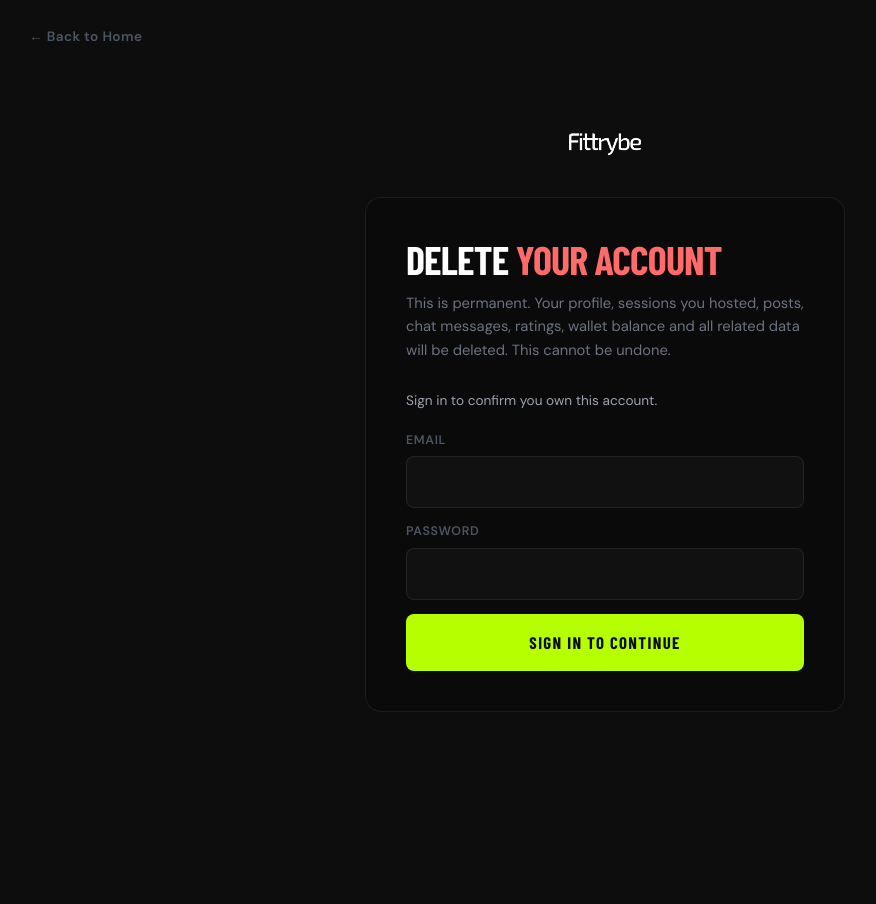
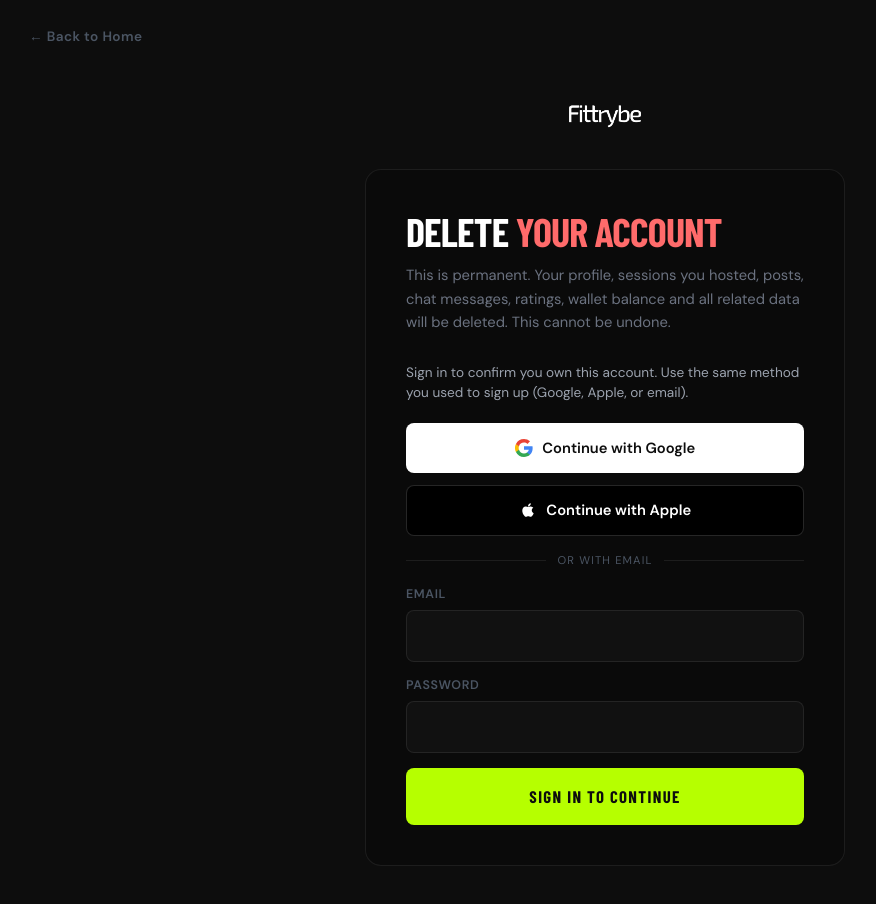
Before and after one commit to steve-mir/fittrybe, a Next.js app: page /account/delete in a window 1280 px wide. Shown: the top 904 px of the page, without its empty margins (35-911 px from the left). Before the commit the page ends 800 px from the top, so only its background shows below. Built offline with nearby package versions, Linux system fonts and the light colour scheme; no server answers; a web font is replaced by a local one.

Commit message:
Added signin with gmail and apple

```diff
--- a/app/account/delete/DeleteAccountClient.tsx
+++ b/app/account/delete/DeleteAccountClient.tsx
@@ -40,6 +40,25 @@
   marginBottom: "0.4rem",
 };
 
+function GoogleIcon() {
+  return (
+    <svg width="18" height="18" viewBox="0 0 18 18" aria-hidden="true">
+      <path fill="#4285F4" d="M17.64 9.2c0-.64-.06-1.25-.17-1.84H9v3.48h4.84a4.14 4.14 0 0 1-1.8 2.71v2.26h2.92c1.7-1.57 2.68-3.88 2.68-6.61z" />
+      <path fill="#34A853" d="M9 18c2.43 0 4.47-.8 5.96-2.18l-2.92-2.26c-.8.54-1.84.86-3.04.86-2.34 0-4.32-1.58-5.03-3.7H.96v2.32A9 9 0 0 0 9 18z" />
+      <path fill="#FBBC05" d="M3.97 10.71a5.4 5.4 0 0 1 0-3.42V4.97H.96a9 9 0 0 0 0 8.06l3-2.32z" />
+      <path fill="#EA4335" d="M9 3.58c1.32 0 2.5.45 3.44 1.34l2.58-2.58A9 9 0 0 0 9 0 9 9 0 0 0 .96 4.96l3 2.33A5.36 5.36 0 0 1 9 3.58z" />
+    </svg>
+  );
+}
+
+function AppleIcon() {
+  return (
+    <svg width="18" height="18" viewBox="0 0 24 24" aria-hidden="true" fill="currentColor">
+      <path d="M17.05 20.28c-.98.95-2.05.8-3.08.35-1.09-.46-2.09-.48-3.24 0-1.44.62-2.2.44-3.06-.35C2.79 15.25 3.51 7.59 9.05 7.31c1.35.07 2.29.74 3.08.8 1.18-.24 2.31-.93 3.57-.84 1.51.12 2.65.72 3.4 1.8-3.12 1.87-2.38 5.98.48 7.13-.57 1.5-1.31 2.99-2.54 4.09zM12.03 7.25c-.15-2.23 1.66-4.07 3.74-4.25.29 2.58-2.34 4.5-3.74 4.25z" />
+    </svg>
+  );
+}
+
 export default function DeleteAccountClient() {
   const router = useRouter();
   const [user, setUser] = useState<User | null>(null);
@@ -49,6 +68,7 @@
   const [email, setEmail] = useState("");
   const [password, setPassword] = useState("");
   const [signingIn, setSigningIn] = useState(false);
+  const [oauthBusy, setOauthBusy] = useState<"google" | "apple" | null>(null);
 
   // confirm form
   const [confirmText, setConfirmText] = useState("");
@@ -97,6 +117,23 @@
       return;
     }
     setPassword("");
+  }
+
+  async function handleOAuth(provider: "google" | "apple") {
+    setError(null);
+    setOauthBusy(provider);
+    const { error: err } = await supabase.auth.signInWithOAuth({
+      provider,
+      options: {
+        redirectTo: `${window.location.origin}/account/delete`,
+      },
+    });
+    if (err) {
+      setOauthBusy(null);
+      setError(err.message);
+      triggerShake();
+    }
+    // On success the browser is redirected away — no further state change here.
   }
 
   async function handleDelete() {
@@ -232,8 +269,70 @@
               /* ── Step 1: sign in ────────────────────────────────────────── */
               <>
                 <p style={{ fontSize: "0.85rem", color: "#9CA3AF", marginBottom: "1.25rem" }}>
-                  Sign in to confirm you own this account.
+                  Sign in to confirm you own this account. Use the same method
+                  you used to sign up (Google, Apple, or email).
                 </p>
+
+                {/* OAuth buttons */}
+                <div style={{ display: "flex", flexDirection: "column", gap: "0.75rem", marginBottom: "1rem" }}>
+                  <button
+                    onClick={() => handleOAuth("google")}
+                    disabled={oauthBusy !== null || signingIn}
+                    style={{
+                      display: "flex",
+                      alignItems: "center",
+                      justifyContent: "center",
+                      gap: "0.6rem",
+                      width: "100%",
+                      background: "#fff",
+                      color: "#0D0D0D",
+                      border: "none",
+                      borderRadius: 8,
+                      padding: "0.85rem 1rem",
+                      fontSize: "0.92rem",
+                      fontWeight: 600,
+                      cursor: oauthBusy !== null || signingIn ? "not-allowed" : "pointer",
+                      opacity: oauthBusy === "google" ? 0.7 : 1,
+                    }}
+                  >
+                    <GoogleIcon />
+                    {oauthBusy === "google" ? "Redirecting…" : "Continue with Google"}
+                  </button>
+
+                  <button
+                    onClick={() => handleOAuth("apple")}
+                    disabled={oauthBusy !== null || signingIn}
+                    style={{
+                      display: "flex",
+                      alignItems: "center",
+                      justifyContent: "center",
+                      gap: "0.6rem",
+                      width: "100%",
+                      background: "#000",
+                      color: "#fff",
+                      border: "1px solid rgba(255,255,255,0.15)",
+                      borderRadius: 8,
+                      padding: "0.85rem 1rem",
+                      fontSize: "0.92rem",
+                      fontWeight: 600,
+                      cursor: oauthBusy !== null || signingIn ? "not-allowed" : "pointer",
+                      opacity: oauthBusy === "apple" ? 0.7 : 1,
+                    }}
+                  >
+                    <AppleIcon />
+                    {oauthBusy === "apple" ? "Redirecting…" : "Continue with Apple"}
+                  </button>
+                </div>
+
+                {/* Divider */}
+                <div style={{ display: "flex", alignItems: "center", gap: "0.75rem", margin: "0.5rem 0 1rem" }}>
+                  <div style={{ flex: 1, height: 1, background: "rgba(255,255,255,0.08)" }} />
+                  <span style={{ fontSize: "0.7rem", color: "#4B5563", letterSpacing: "0.1em", textTransform: "uppercase" }}>
+                    or with email
+                  </span>
+                  <div style={{ flex: 1, height: 1, background: "rgba(255,255,255,0.08)" }} />
+                </div>
+
                 <div style={{ display: "flex", flexDirection: "column", gap: "0.9rem" }}>
                   <div>
                     <label htmlFor="del-email" style={labelStyle}>Email</label>
@@ -268,7 +367,7 @@
 
                   <button
                     onClick={handleSignIn}
-                    disabled={signingIn}
+                    disabled={signingIn || oauthBusy !== null}
                     style={{
                       width: "100%",
                       background: signingIn ? "rgba(182,255,0,0.6)" : "#B6FF00",
@@ -281,7 +380,7 @@
                       letterSpacing: "0.08em",
                       textTransform: "uppercase",
                       color: "#0D0D0D",
-                      cursor: signingIn ? "not-allowed" : "pointer",
+                      cursor: signingIn || oauthBusy !== null ? "not-allowed" : "pointer",
                     }}
                   >
                     {signingIn ? "Signing in…" : "Sign in to continue"}
```
